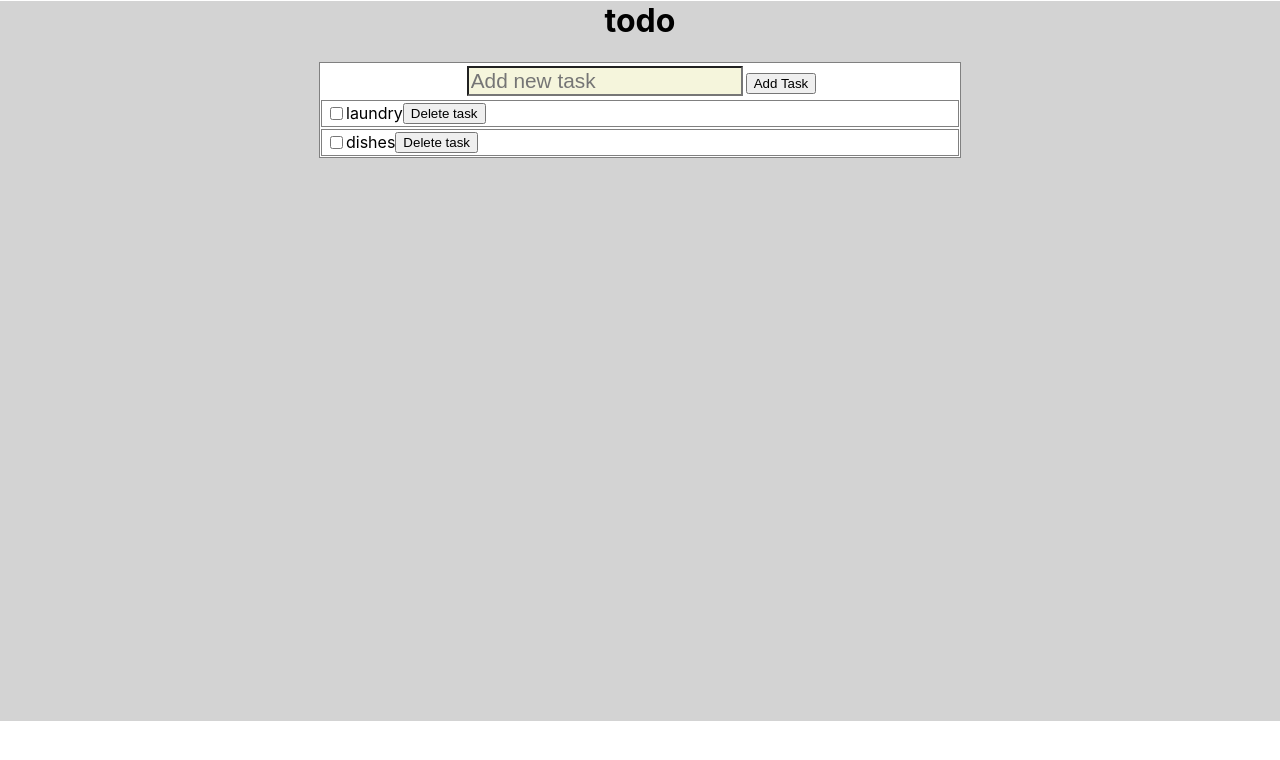
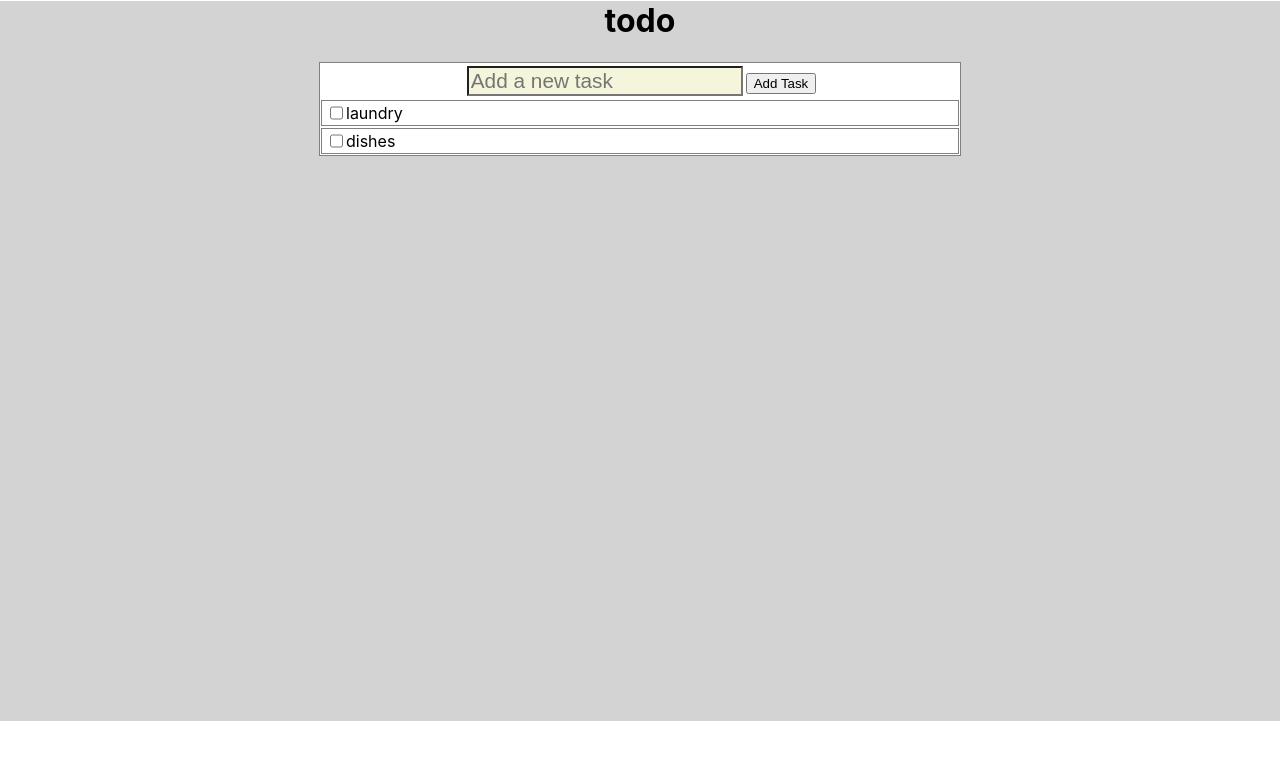
Before and after one commit to rfilaxwy/react-hooks-test, a React (Create React App) app in the folder re-test/: page / in a window 1280 px wide. Shown: the top 760 px of the page. Built offline with nearby package versions, Linux system fonts and the light colour scheme.

Commit message:
Touched up TaskAdder to accept enter key for adding tasks

```diff
--- a/re-test/src/components/NewTask.js
+++ b/re-test/src/components/NewTask.js
@@ -6,7 +6,7 @@ const NewTask = (props) => {
     return(
         <div className='taskRow'>
             <input type="checkbox"></input>{props.taskName}
-            <button onClick={()=>{props.deleteTask(props.index)}}>Delete task</button>
+            {/* <button onClick={()=>{props.deleteTask(props.index)}}>Delete task</button> */}
         </div>
     )
 }
--- a/re-test/src/components/TaskAdder.js
+++ b/re-test/src/components/TaskAdder.js
@@ -9,26 +9,42 @@ export default class TaskAdder extends Component{
         }
     }
 
-    handleInput = (val) => {
+    onChange = (e) =>
+        {
+            this.setState({newTask:e.target.value})
+        }
 
-        this.setState({newTask:val})
-    }
+    handleKeyDown = (e) =>
+        {
+            if(e.key === 'Enter')
+                {
+                    this.props.add(this.state.newTask)
+                    this.clearTask()
+                }
+        }
 
-    clearTask = () => {
-        this.setState({newTask:''})
-    }
+    clearTask = () =>
+        {
+            this.setState({newTask:''})
+        }
 
     render(){
-
         return (
             <div>
-                <input type='text' value={ this.state.newTask } onChange={(e)=>this.handleInput(e.target.value)} placeholder='Add new task'></input>
+                <input
+                    type='text'
+                    value={ this.state.newTask }
+                    onChange={ (e)=>this.onChange(e) }
+                    onKeyDown={this.handleKeyDown}
+                    placeholder='Add a new task'
+                />
                 <button
-                    onClick={()=>{
-                        this.props.add(this.state.newTask)
-                        this.clearTask()
-                    } }>Add Task</button>
-
+                    onClick={()=>
+                        {
+                            this.props.add(this.state.newTask)
+                            this.clearTask()
+                        } }>
+                    Add Task</button>
             </div>
         )
     }
--- a/re-test/src/components/TaskOutput.js
+++ b/re-test/src/components/TaskOutput.js
@@ -3,11 +3,15 @@ import React from 'react';
 import NewTask from './NewTask';
 
 const TaskOutput = (props) => {
-    const { list, deleteTask} = props;
+    const { list } = props;
 
     let taskOutput = list.map((task, index) => {
-        console.log(index)
-        return <NewTask index={ index} key={ index }  taskName={ task } deleteTask={ deleteTask } />
+        return <NewTask
+                    index={ index}
+                    key={ index }
+                    taskName={ task }
+                    // deleteTask={ deleteTask }
+                    />
     })
     return taskOutput;
 }
--- a/re-test/src/components/ToDoContainer.js
+++ b/re-test/src/components/ToDoContainer.js
@@ -19,12 +19,13 @@ export default class ToDoContainer extends Component{
         this.setState({ tasks: tasks })
     }
 
-    deleteTask = (ind) => {
-        let { tasks } = this.state;
-        console.log(tasks)
-        let newTasks = tasks.splice(ind-1,1);
-        this.setState({tasks:newTasks})
-    }
+    // DELETE FUNCTION NOT WORKING
+    // deleteTask = (ind) => {
+    //     let { tasks } = this.state;
+    //     console.log(tasks)
+    //     let newTasks = tasks.splice(ind-1,1);
+    //     this.setState({tasks:newTasks})
+    // }
 
     render(){
 
@@ -35,7 +36,7 @@ export default class ToDoContainer extends Component{
                 />
                 <TaskOutput
                     list={ this.state.tasks }
-                    deleteTask={ this.deleteTask }
+                    // deleteTask={ this.deleteTask }
                 />
             </div>
         )
```
